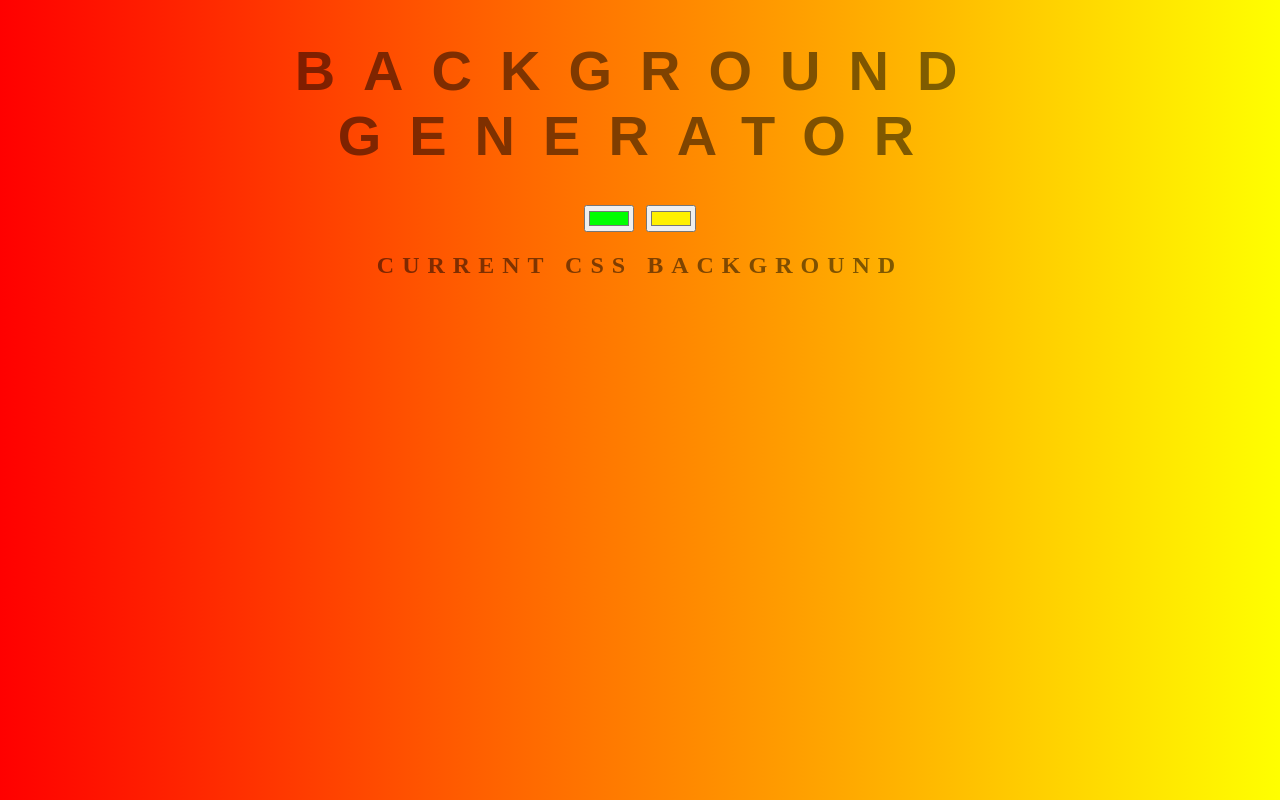
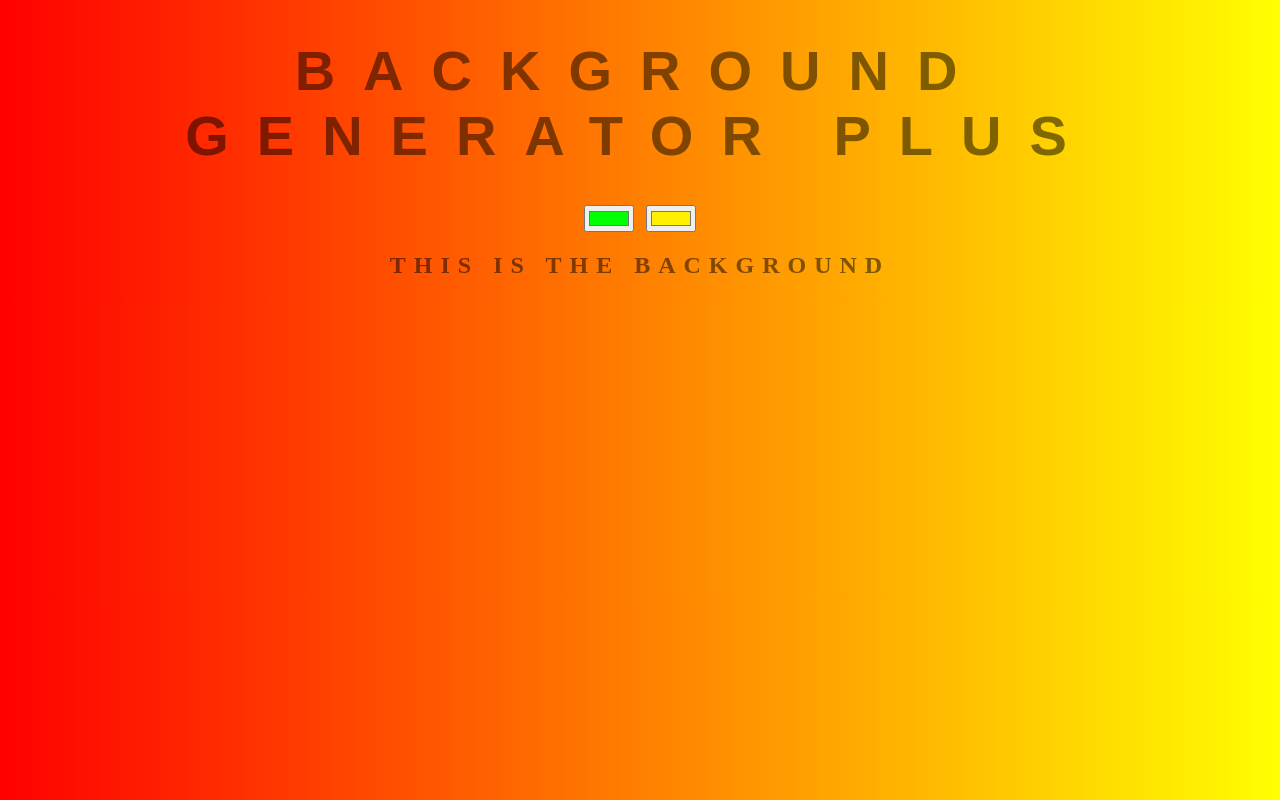
Before and after one commit to Pauldevwork/background-generator, a plain HTML site: page index.html in a window 1280 px wide. Drawn offline with Linux system fonts and the light colour scheme.

Commit message:
changed text on h2

```diff
--- a/index.html
+++ b/index.html
@@ -7,10 +7,10 @@
 	<link rel="stylesheet" type="text/css" href="style.css">
 </head>
 <body id="gradient">
-	<h1>Background Generator</h1>
+	<h1>Background Generator plus</h1>
 	<input class="color1" type="color" name="color1" value="#00ff00">
 	<input class="color2" type="color" name="color2" value="#fff000">
-	<h2>Current CSS Background</h2>
+	<h2>this is the background</h2>
 	<h3></h3>
 	<script type="text/javascript" src="script.js"></script>
 </body>
```
